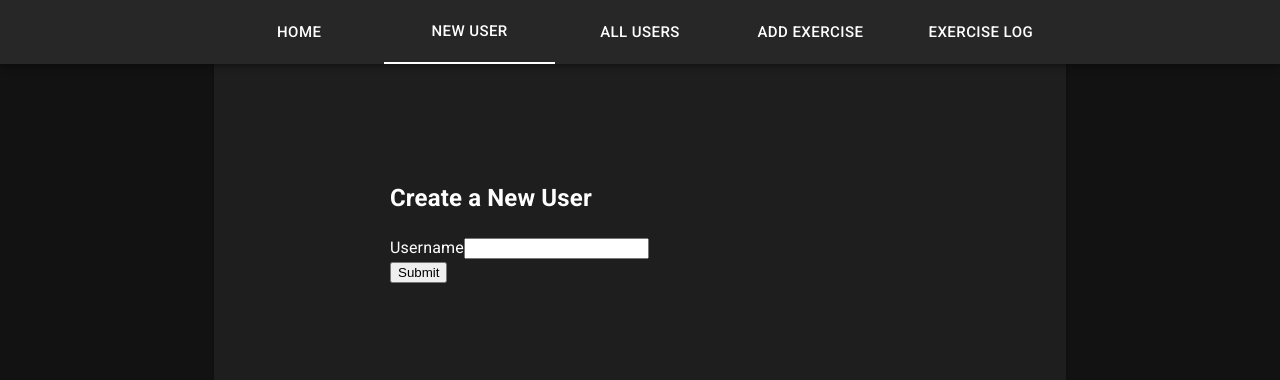
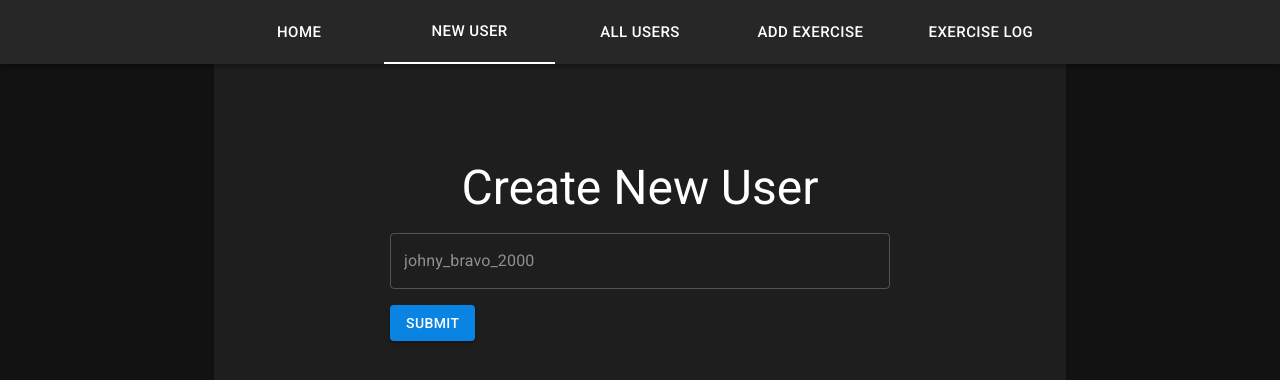
Before and after one commit to sitek94/exercise-tracker-client, a React (Create React App) app: page /new-user in a window 1280 px wide. Shown: the top 380 px of the page. Built offline with nearby package versions, Linux system fonts and the light colour scheme.

Commit message:
start styling New User screeen

```diff
--- a/src/screens/new-user.tsx
+++ b/src/screens/new-user.tsx
@@ -3,6 +3,9 @@ import useAsync from 'hooks/use-async';
 import { postNewUser } from 'api';
 import { AxiosError } from 'axios';
 import { User } from 'types';
+import { Title } from 'components/title';
+import { Alert, TextField } from '@material-ui/core';
+import { LoadingButton } from '@material-ui/lab';
 
 export default function NewUser() {
   const [username, setUsername] = React.useState('');
@@ -21,35 +24,36 @@ export default function NewUser() {
   };
 
   return (
-    <section>
-      <h2>Create a New User</h2>
+    <>
+      <Title>Create New User</Title>
       {status === 'error' && (
-        <div style={{ backgroundColor: 'red', color: 'white' }}>
-          <p>Error: {error?.response?.data?.error || error?.message}</p>
-        </div>
+        <Alert variant="filled" severity="warning">
+          Oppps:
+          {error?.response?.data?.error || error?.message}
+        </Alert>
       )}
-      {status === 'success' ? (
-        <div>
-          <div style={{ backgroundColor: 'green', color: 'white' }}>
-            <p>Success: new user created!</p>
-          </div>
-          <pre>{JSON.stringify(value, null, 2)}</pre>
-          <button onClick={reset}>Add new user</button>
-        </div>
-      ) : (
-        <form onSubmit={handleSubmit}>
-          <div>
-            <label>Username</label>
-            <input
-              value={username}
-              onChange={e => setUsername(e.currentTarget.value)}
-            />
-          </div>
-          <button type="submit" disabled={status === 'pending'}>
-            {status === 'pending' ? 'Loading...' : 'Submit'}
-          </button>
-        </form>
+      {status === 'success' && (
+        <Alert variant="filled" severity="success">
+          The user has been created successfully!
+        </Alert>
       )}
-    </section>
+      <form onSubmit={handleSubmit}>
+        <TextField
+          id="username"
+          placeholder="johny_bravo_2000"
+          value={username}
+          onChange={e => setUsername(e.currentTarget.value)}
+          fullWidth
+          sx={{ mb: 2 }}
+        />
+        <LoadingButton
+          variant="contained"
+          type="submit"
+          pending={status === 'pending'}
+        >
+          Submit
+        </LoadingButton>
+      </form>
+    </>
   );
 }
```
